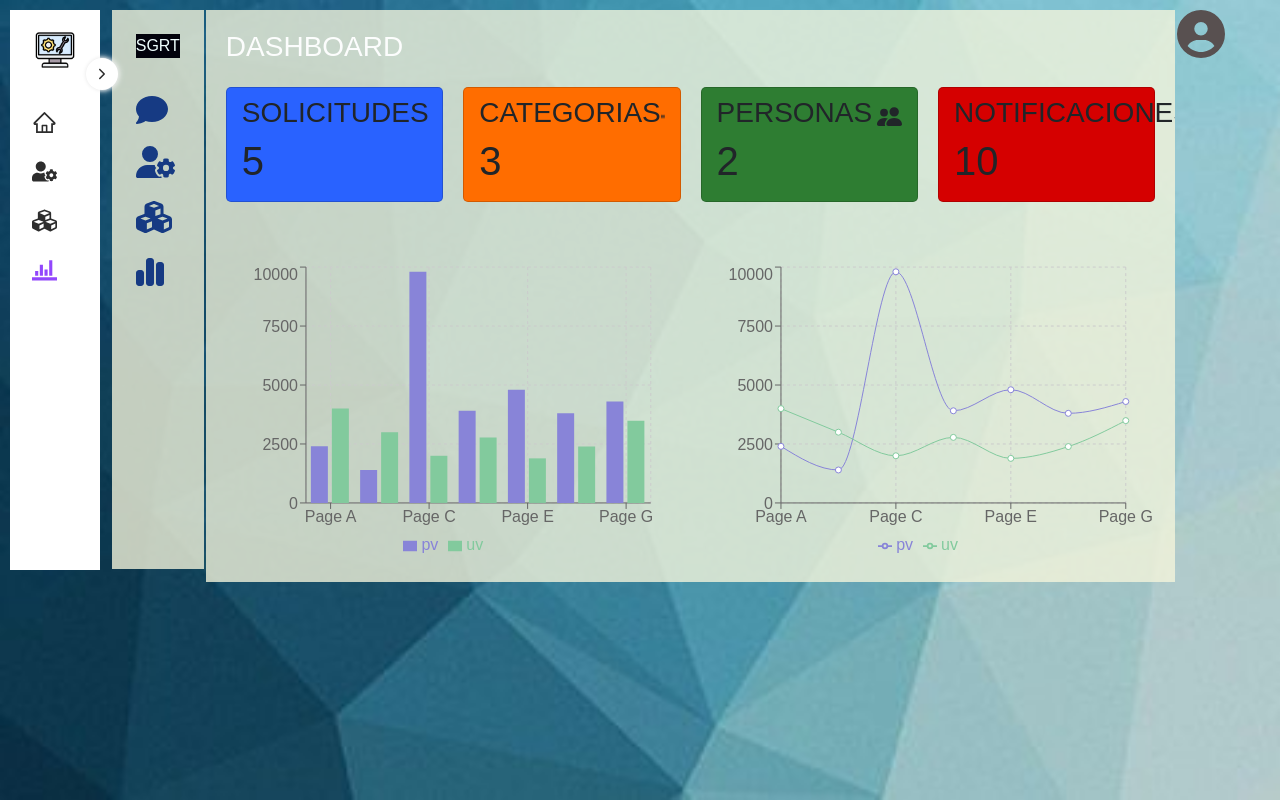
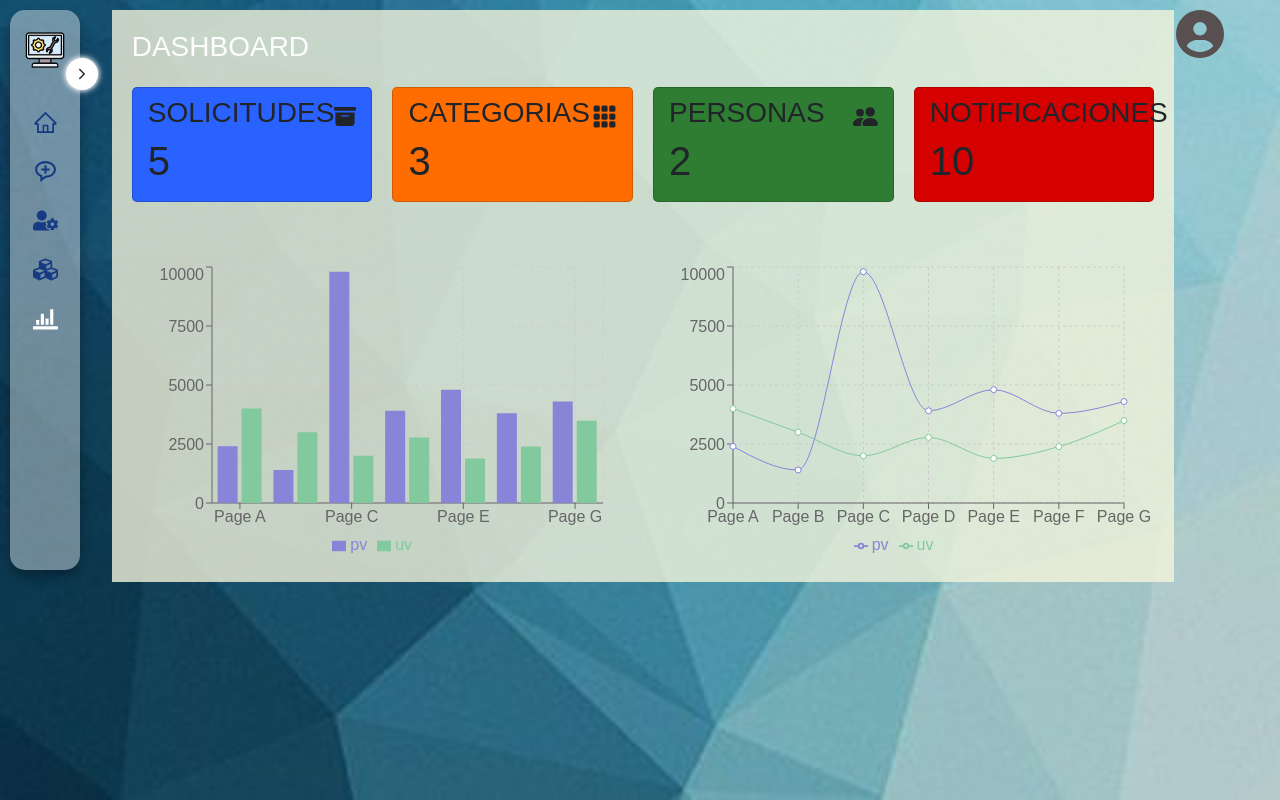
Before and after one commit to fredy100100/ProyectoSGRT, a React (Create React App) app: page /Estadisticas in a window 1280 px wide. Built offline with nearby package versions, Linux system fonts and the light colour scheme.

Commit message:
Sidebar 80%

```diff
--- a/src/App.css
+++ b/src/App.css
@@ -9,7 +9,7 @@
 
 .App {
   margin: 10px;
-  height: 95vh;
+  height: 93vh;
 }
 
 .Est {
@@ -18,10 +18,10 @@ background: none ;
 width: 98%;
 margin-left: auto;
 margin-right: auto;
-grid-template-columns: 1fr 12fr 1fr;
+grid-template-columns: 13fr 1fr;
 grid-template-rows: 35em;
-grid-template-areas:  "main  homeEst  section"
-                      "main  .  .  "
+grid-template-areas:  "homeEst  homeEst  section"
+                      "homeEst  homeEst  .  "
 }
 
 header{
--- a/src/App.js
+++ b/src/App.js
@@ -27,7 +27,7 @@ const Container = styled.div`
   transition: all 0.3s;
 
   &.active {
-    grid-template-columns: 300px auto;
+    grid-template-columns: 220px auto;
   }
 `;
 
--- a/src/Componentes/Estadisticas/Estadisticas.js
+++ b/src/Componentes/Estadisticas/Estadisticas.js
@@ -1,5 +1,4 @@
-import { Main } from "../Main";
-import { Section } from "../Section";
+  import { Section } from "../Section";
 import "../../App.css";
 import { HomeEst } from "../shared/barrs/HomeEst"
 import "../Estadisticas/Estadisticas.css"
@@ -7,8 +6,6 @@ import "../Estadisticas/Estadisticas.css"
 export const Estadisticas = () => {
   return (
     <div className="Est">
-
-      <Main />
       <div className="HomeEst-container">
         <HomeEst></HomeEst>
       </div>
--- a/src/Componentes/shared/sidebar/datalink.js
+++ b/src/Componentes/shared/sidebar/datalink.js
@@ -1,12 +1,19 @@
 import { AiOutlineHome } from "react-icons/ai";
 import { FaUserCog, FaCubes } from "react-icons/fa";
 import { ImStatsBars } from "react-icons/im";
+import { BiMessageRoundedAdd } from "react-icons/bi";
+import { ModalX } from "../ModalX/ModalX";
 
 export const linksArray = [
     {
         label: "Home",
         icon: <AiOutlineHome />,
         to: "/"
+    },
+    {
+        label: "Solicitudes",
+        icon: <BiMessageRoundedAdd />,
+        to: "/Solicitud"
     },
     {
         label: "Usuarios",
--- a/src/Componentes/shared/sidebar/sidebar.js
+++ b/src/Componentes/shared/sidebar/sidebar.js
@@ -28,8 +28,8 @@ export const Sidebar = ({ sidebarOpen, setSidebarOpen }) => {
                     <NavLink to={to} className={({ isActive }) => `Links${isActive ? ` active` : ``}`}>
                         <div className='linkIcon'>
                             {icon}
-                            {sidebarOpen && (<span>{label}</span>)}
                         </div>
+                        {sidebarOpen && (<span>{label}</span>)}
                     </NavLink>
                 </div>
             ))}
@@ -41,9 +41,12 @@ export const Sidebar = ({ sidebarOpen, setSidebarOpen }) => {
 const Container = styled.div`
 
     color: ${Light.text};
-    background: rgb(255,255,255);
+    background: #fff6;
     position: sticky;
     padding-top: 20px;
+    margin-right: 20px;
+    border-radius: 15px;
+    box-shadow: 0 0.4rem 0.8rem #0005;
 
     .sidebarButton {
         position: absolute;
@@ -89,7 +92,7 @@ const Container = styled.div`
         display: ${({ isOpen }) => (!isOpen ? `none` : `block`)};
         margin-left: 5px;
         font-family: "Poppins";
-        color: #0098be;
+        color: ${Light.bg}  ;
         }
     }
 
@@ -104,8 +107,8 @@ const Container = styled.div`
             display: flex;
             align-items: center;
             text-decoration: none;
-            padding: calc(${v.smSpacing}-2px) 0;
-            color: ${Light.text};
+            padding-left: 4px;
+            color: rgb(22, 58, 131);
 
             .linkIcon{
                 padding: ${v.smSpacing} ${v.smSpacing};
@@ -115,10 +118,9 @@ const Container = styled.div`
                     }
             }
         &.active {
-            .linkIcon {
-                    svg {
-                        color: ${Light.bg4}
-                    }
+
+            color: ${Light.bg};
+
             }
         }
             }
```
